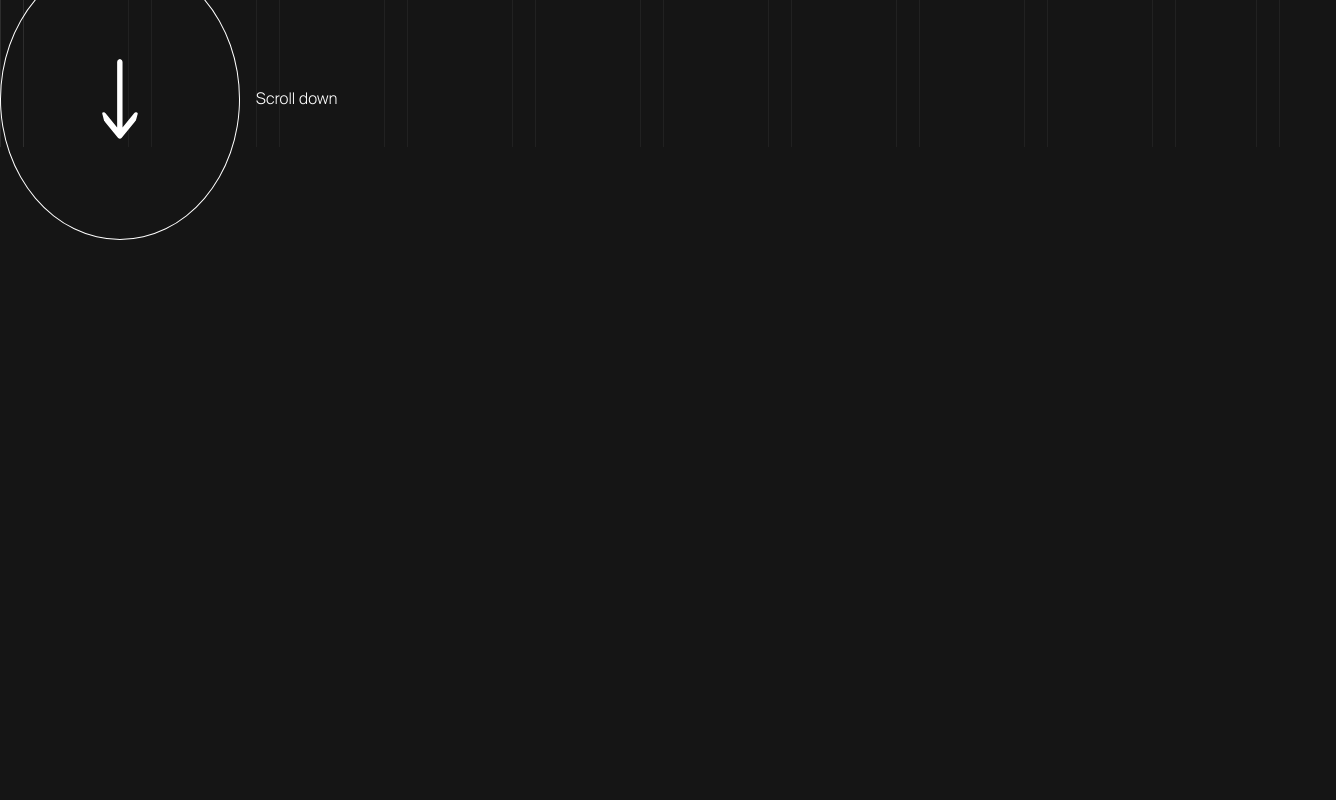
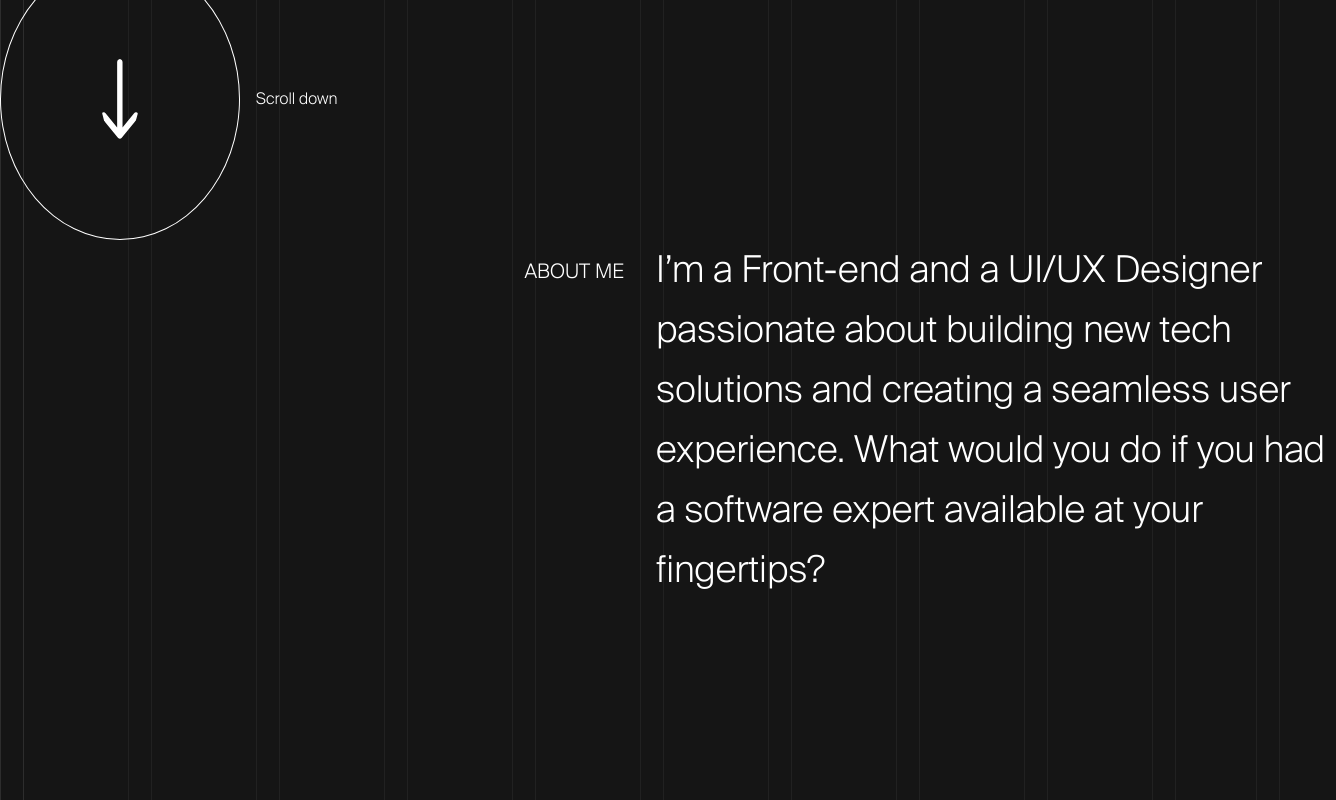
Before and after one commit to larrybabs/portfolio-v2, a React (Create React App) app: page / in a window 1280 px wide. Shown: the part 653-1453 px from the top of the page, 1336 px wide, since content can reach past the window. Before the commit the page ends 893 px from the top, so only its background shows below. Built offline with nearby package versions, Linux system fonts and the light colour scheme; the HTML template or start-up script is replaced by a standard one; a web font is replaced by a local one.

Commit message:
add about us section

```diff
--- a/src/App.css
+++ b/src/App.css
@@ -4,7 +4,7 @@ body{
 
 .bg-lines{
   width: 24px;
-  height: 100vh;
+  height: 300vh;
   border-left: 1px solid white;
   border-right: 1px solid white;
   /* margin: 0 100px; */
--- a/src/pages/landing/index.jsx
+++ b/src/pages/landing/index.jsx
@@ -21,23 +21,41 @@ const Landing = () => {
            <div className="text-2xl">Samad Azeez</div>
            <div>
             <a href="/" className="rounded-full outline hover:bg-gray-600 px-4 py-2">Work</a>
-            <a href="/" className="rounded-full outline hover:bg-gray-600 px-4 py-2 mx-4">About me</a>
+            <a href="#about" className="rounded-full outline hover:bg-gray-600 px-4 py-2 mx-4">About me</a>
             <a href="/" className="rounded-full outline hover:bg-gray-600 px-4 py-2">Contact</a>
 
            </div>
        </nav>
 
-       <section className="pt-10">
+       <section className="pt-10" id="hero">
            <div className="text-center mt-20 relative">
                <p className="absolute left-[350px] text-2xl">Hi there! 👋🏽 I'm a</p>
            <h1 className="font-bold text-[186px] leading-[100%] tracking-[-.085em] ">front - end developer.<span className="text-[96px]">👨🏽‍💻</span></h1>
            <div className="w-[624px] h-[472px] bg-[#BD6EC5] rounded-[30px] absolute -z-[2] bottom-0 right-[160px]"></div>
            </div>
        </section>
+
        <div className="flex items-center">
        <img src={arrow} alt="" className="arrow-down"/>
        <p className="mx-4">Scroll down</p>
        </div>
+
+       <section id="about">
+        <div className="flex flex-col justify-center items-center w-full h-full">
+            <div className="max-w-[1000px] w-full grid grid-cols-2 gap-8 items-start">
+            <div >
+                <div className="text-right">
+
+            <p className="text-[20px] mt-4">ABOUT ME</p>
+                </div>
+            </div>
+                <div >
+            <p className="text-[37px] leading-[60px] w-[680px]">I’m a Front-end and a UI/UX Designer passionate about building new tech solutions and creating a seamless user experience. What would you do if you had a software expert available at your fingertips?
+</p>
+                </div>
+                </div>
+        </div>
+       </section>
        {/* <h1 className="text-5xl font-bold text-white">Building greatness</h1> */}
     </div>
   );
```
